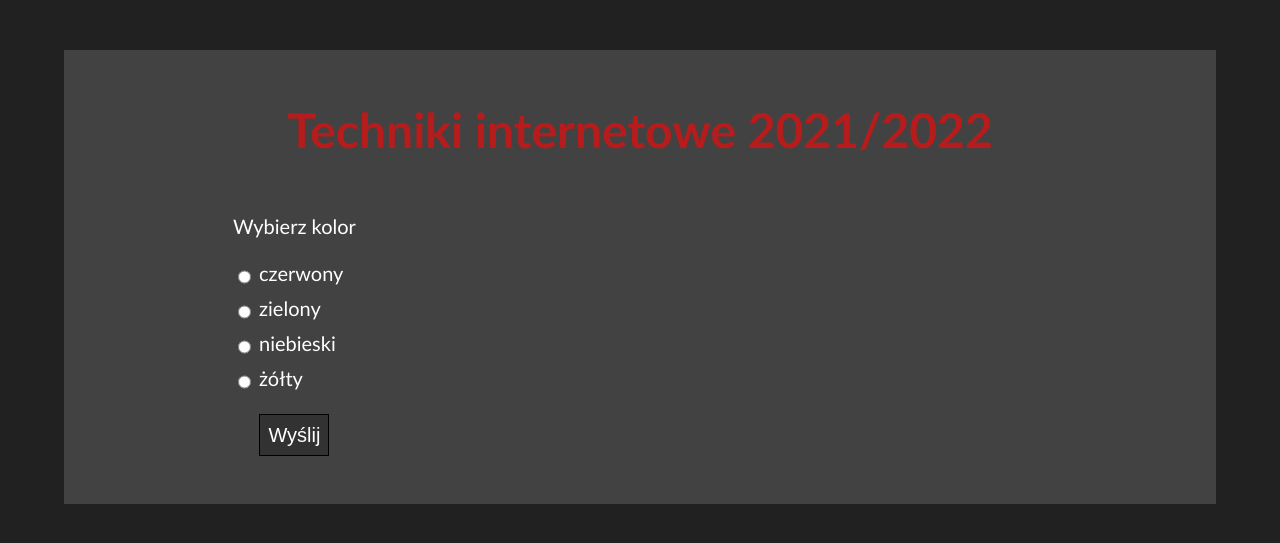
After one commit to codespaghettifier/ti_public_html, a PHP site: page /labs/lab7/lab7.html in a window 1280 px wide. The commit adds this page. Shown: the top 543 px of the page. Run offline with PHP 8.4, Linux system fonts and the light colour scheme.

Commit message:
Added lab7, updated index.html

```diff
--- a/labs/index.html
+++ b/labs/index.html
@@ -45,6 +45,10 @@
                     <a class="link" href="lab6/lab6.html">
                         <h4>Laboratorium 6: JavaScript - strona kliencka</h4>
                     </a>
+                    <h3>Laboratorium 7: AJAX</h3>
+                    <a class="link" href="lab7/lab7.html">
+                        <h4>AJAX</h4>
+                    </a>
                 </div>
             </article>
         </div>
--- a/labs/lab6/lab6.css
+++ b/labs/lab6/lab6.css
@@ -1,6 +1,5 @@
 div.data_form_and_inspector_container
 {
-    /* background-color: var(--content_background_color_lighter); */
     margin: 0 40px;
     padding: 16px 16px;
     box-shadow: 4px 0 4px var(--page_background_color), -4px 0 4px var(--page_background_color);
@@ -96,6 +95,7 @@ form.data_form input.invalid_text_input:hover, form.data_form input.invalid_text
 form.data_form input.submit_button_inactive
 {
     min-height: 42px;
+    margin-top: 16px;
 }
 
 form.data_form input.submit_button_active
@@ -103,6 +103,7 @@ form.data_form input.submit_button_active
     height: 42px;
     border-color: var(--link_color_darker);
     color: var(--link_color);
+    margin-top: 16px;
 }
 
 form.data_form input.submit_button_active:hover
--- a/labs/lab6/lab6.js
+++ b/labs/lab6/lab6.js
@@ -1,5 +1,5 @@
-let $dataFormContainer = $(".data_form_container")
-let $dataTableContainer = $(".data_table_container")
+let $dataFormContainer = $(".data_form_container");
+let $dataTableContainer = $(".data_table_container");
 let $dataForm = $(".data_form");
 let $formTabButton = $("#form_tab_button");
 let $inspectorTabButton = $("#inspector_tab_button");
--- /dev/null
+++ b/labs/lab7/lab7.css
@@ -0,0 +1,49 @@
+div.poll_form_container
+{
+    display: flex;
+    justify-content: space-around;
+    width: 40%;
+}
+
+div.poll_results
+{
+    width: 60%;
+}
+
+form.poll_form
+{
+    font-size: 20px;
+}
+
+form.poll_form input
+{
+    height: 32px;
+    font-size: 20px;
+    border-style: solid;
+    border-width: 1px;
+    background-color: var(--content_background_color_darker);
+    color: #ffffff;
+    padding: 4px 8px;
+    vertical-align: middle;
+}
+
+form.poll_form input.submit_button_inactive
+{
+    min-height: 42px;
+    margin-top: 16px;
+}
+
+form.poll_form input.submit_button_active
+{
+    height: 42px;
+    border-color: var(--link_color_darker);
+    color: var(--link_color);
+    margin-top: 16px;
+}
+
+form.poll_form input.submit_button_active:hover
+{
+    border-color: var(--link_color);
+    box-shadow: 2px 0 2px var(--link_color), -2px 0 2px var(--link_color);
+    color: var(--link_color_hover);
+}
--- /dev/null
+++ b/labs/lab7/lab7.html
@@ -0,0 +1,39 @@
+<!DOCTYPE html>
+<html>
+    <head>
+        <meta charset="UTF-8">
+        <title>Techniki internetowe 2021/2022</title>
+        <link rel="StyleSheet" href="../../css/main.css" type="text/css">
+        <link rel="StyleSheet" href="lab7.css" type="text/css">
+    </head>
+    <body>
+        <div id="content">
+            <header id="main_header">
+                <h1>Techniki internetowe 2021/2022</h1>
+            </header>
+            <article>
+                <div class="poll_form_container">
+                    <form class="poll_form" name="data_form">
+                        <p>Wybierz kolor</p>
+                        <input type="radio" id="color_option_red" name="color" class="poll_form_option" value="red">
+                        <label for="color_opiotn_red">czerwony</label><br>
+                        <input type="radio" id="color_option_green" name="color" class="poll_form_option" value="green">
+                        <label for="color_opiotn_green">zielony</label><br>
+                        <input type="radio" id="color_option_blue" name="color" class="poll_form_option" value="blue">
+                        <label for="color_opiotn_blue">niebieski</label><br>
+                        <input type="radio" id="color_option_yellow" name="color" class="poll_form_option" value="yellow">
+                        <label for="color_opiotn_yellow">żółty</label><br>
+                        <div class="center_content">
+                            <input class="submit_button_inactive" id="form_submit_button" type="button" value="Wyślij"/>
+                        </div>
+                    </form>
+                </div>
+                <div class="poll_results">
+
+                </div>
+            </article>
+        </div>
+        <script src="https://ajax.googleapis.com/ajax/libs/jquery/1.12.0/jquery.min.js"></script>
+	    <script type="text/javascript" src="lab7.js"></script>
+    </body>
+</html>
--- /dev/null
+++ b/labs/lab7/lab7.js
@@ -0,0 +1,88 @@
+let $radioButtons = $(".poll_form_option[name=\"color\"]");
+let $submitButton = $(".poll_form #form_submit_button");
+
+let postRequest = null;
+
+function isButtonChecked()
+{
+    let buttonChecked = false;
+    $radioButtons.each(function()
+    {
+        if($(this).is(":checked"))
+        {
+            buttonChecked = true;
+        }
+    })
+
+    return buttonChecked;
+}
+
+function updateSubmitButton()
+{
+    if(isButtonChecked())
+    {
+        $submitButton.attr("class", "submit_button_active");
+    }
+    else
+    {
+        $submitButton.attr("class", "submit_button_inactive");
+    }
+}
+
+function submitButtonOnClick()
+{
+    if(! isButtonChecked()) return;
+
+    data = {"color": $(".poll_form_option[name=\"color\"]:checked").val()}
+    dataJson = "data=" + JSON.stringify(data);
+    console.log(dataJson);
+    sendPostRequest(dataJson);
+}
+
+function handlePostResponse()
+{
+    if(postRequest.readyState == 4)
+    {
+        if(postRequest.status == 200)
+        {
+            console.log(postRequest.responoseText);
+        }
+        else
+        {
+            console.log("Bad response: " + postRequest.responoseText);
+            return;
+        }
+
+        postRequest = null;
+    }
+}
+
+function sendPostRequest(messagePayload)
+{
+    if(postRequest) return;
+
+    postRequest = new XMLHttpRequest();
+    try
+    {
+        let url = "../../cgi-bin/lab7_add_vote.cgi";
+        postRequest.onreadystatechange = handlePostResponse;
+        postRequest.open("POST", url, true);
+        postRequest.setRequestHeader("Content-Type","application/json");
+        postRequest.send(messagePayload);
+    }
+    catch(error)
+    {
+        console.log("Sending post request failed:" + error);
+    }
+}
+
+
+$radioButtons.on("click", function()
+{
+    updateSubmitButton();
+});
+
+$submitButton.on("click", function()
+{
+    submitButtonOnClick();
+});
```
